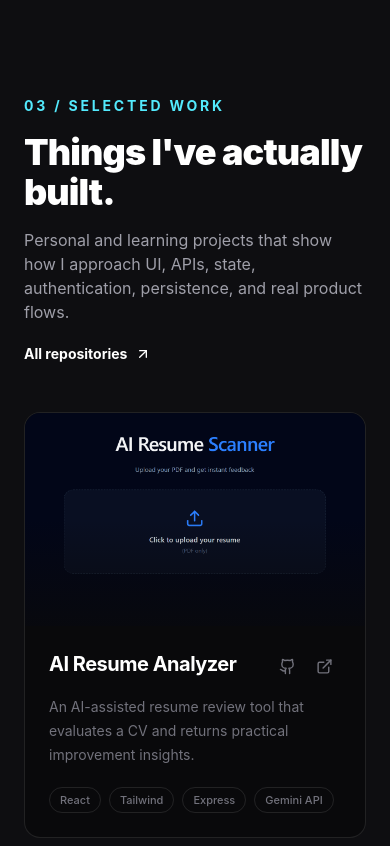
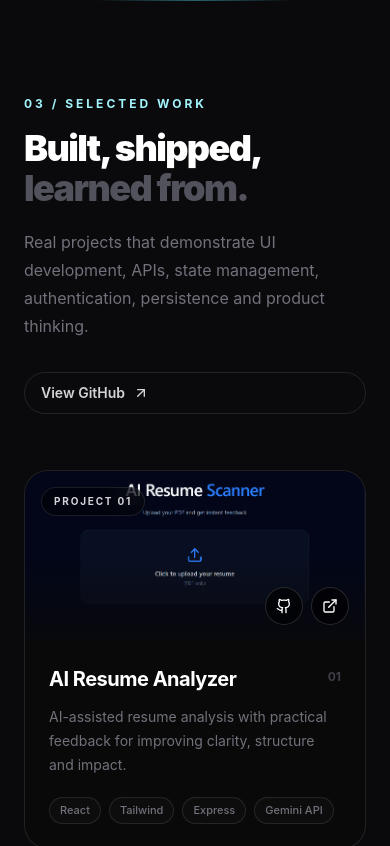
Before and after one commit to qutubahmed732/Portfolio, a React (Vite) app: page / in a window 390 px wide. Shown: the part 4480-5326 px from the top of the page. Built offline with nearby package versions, Linux system fonts and the light colour scheme.

Commit message:
feat: redesign project showcase

```diff
--- a/src/components/Projects.tsx
+++ b/src/components/Projects.tsx
@@ -10,47 +10,50 @@ import chatbot from "../assets/Chatbot.png";
 import stickyNotes from "../assets/stickyNotes.png";
 
 const projects = [
-  { title: "AI Resume Analyzer", description: "An AI-assisted resume review tool that evaluates a CV and returns practical improvement insights.", tech: ["React", "Tailwind", "Express", "Gemini API"], live: "https://ai-resume-analyzer-green-nine.vercel.app/", repo: "https://github.com/qutubahmed732/AI_resume_analyzer", image: resumeAnalyzer },
-  { title: "AI Chatbot", description: "A conversational AI interface built around an API-driven chat experience with authentication.", tech: ["React", "Tailwind", "Express", "Gemini API", "Clerk"], live: "https://ai-chatbot-blue-six.vercel.app/", repo: "https://github.com/qutubahmed732/AI-Chatbot", image: chatbot },
-  { title: "Blog with Appwrite", description: "A full CRUD blog experience with authentication, rich-text editing, and Appwrite-backed data.", tech: ["React", "TypeScript", "Appwrite", "React Hook Form"], live: "https://mega-blog-lake-seven.vercel.app", repo: "https://github.com/qutubahmed732/megaBlog", image: megaBlog },
-  { title: "Currency Converter", description: "A responsive currency conversion interface consuming live exchange-rate data through an external API.", tech: ["Next.js", "Tailwind", "API Integration"], live: "https://currency-converter-chi-kohl.vercel.app", repo: "https://github.com/qutubahmed732/Currency-Converter", image: currencyConverter },
-  { title: "Sticky Notes", description: "A lightweight notes app with motion, local persistence, and an intentionally simple interaction model.", tech: ["React", "Tailwind", "Motion", "Local Storage"], live: "https://stickykeepnotes.netlify.app/", repo: "https://github.com/qutubahmed732/sticky_notes", image: stickyNotes },
-  { title: "Todo App", description: "A CRUD todo application with filtering and persistent browser storage.", tech: ["React", "Tailwind", "Context API", "Local Storage"], live: "https://todo-local-storage-eight.vercel.app", repo: "https://github.com/qutubahmed732/Todo_LocalStorage", image: todoApp },
-  { title: "Password Generator", description: "A customizable password generator with convenient copy-to-clipboard functionality.", tech: ["React", "Tailwind"], live: "https://password-generator-two-tau-98.vercel.app", repo: "https://github.com/qutubahmed732/Password_Generator", image: passwordGenerator },
-  { title: "Hooks Agency Clone", description: "A responsive frontend recreation focused on layout, navigation, and clean styling with SCSS.", tech: ["HTML", "SCSS", "JavaScript"], live: "https://hooks-agency-clone.vercel.app", repo: "https://github.com/qutubahmed732/hooks_agency_clone", image: hooksAgency },
-  { title: "Weather App", description: "A responsive weather interface focused on API integration and presenting current weather information clearly.", tech: ["HTML", "CSS", "JavaScript", "Weather API"], live: "https://qutubahmed732.github.io/weather_app_new/", repo: "https://github.com/qutubahmed732/weather_app_new", image: weatherApp },
+  { title: "AI Resume Analyzer", description: "AI-assisted resume analysis with practical feedback for improving clarity, structure and impact.", tech: ["React", "Tailwind", "Express", "Gemini API"], live: "https://ai-resume-analyzer-green-nine.vercel.app/", repo: "https://github.com/qutubahmed732/AI_resume_analyzer", image: resumeAnalyzer },
+  { title: "AI Chatbot", description: "A conversational AI product interface with authentication and an API-driven chat experience.", tech: ["React", "Tailwind", "Express", "Gemini API", "Clerk"], live: "https://ai-chatbot-blue-six.vercel.app/", repo: "https://github.com/qutubahmed732/AI-Chatbot", image: chatbot },
+  { title: "Blog with Appwrite", description: "Full CRUD blogging experience with authentication, rich text editing and persistent Appwrite data.", tech: ["React", "TypeScript", "Appwrite", "React Hook Form"], live: "https://mega-blog-lake-seven.vercel.app", repo: "https://github.com/qutubahmed732/megaBlog", image: megaBlog },
+  { title: "Currency Converter", description: "Responsive conversion interface consuming external exchange-rate data with a focused, usable UI.", tech: ["Next.js", "Tailwind", "API Integration"], live: "https://currency-converter-chi-kohl.vercel.app", repo: "https://github.com/qutubahmed732/Currency-Converter", image: currencyConverter },
+  { title: "Sticky Notes", description: "Lightweight notes experience combining motion, local persistence and simple interactions.", tech: ["React", "Tailwind", "Motion", "Local Storage"], live: "https://stickykeepnotes.netlify.app/", repo: "https://github.com/qutubahmed732/sticky_notes", image: stickyNotes },
+  { title: "Todo App", description: "CRUD todo application with filtering, reusable state and persistent browser storage.", tech: ["React", "Tailwind", "Context API", "Local Storage"], live: "https://todo-local-storage-eight.vercel.app", repo: "https://github.com/qutubahmed732/Todo_LocalStorage", image: todoApp },
+  { title: "Password Generator", description: "Customizable password generator with a clean interaction flow and copy-to-clipboard support.", tech: ["React", "Tailwind"], live: "https://password-generator-two-tau-98.vercel.app", repo: "https://github.com/qutubahmed732/Password_Generator", image: passwordGenerator },
+  { title: "Hooks Agency Clone", description: "Responsive frontend recreation focused on layout, navigation and detailed SCSS styling.", tech: ["HTML", "SCSS", "JavaScript"], live: "https://hooks-agency-clone.vercel.app", repo: "https://github.com/qutubahmed732/hooks_agency_clone", image: hooksAgency },
+  { title: "Weather App", description: "API-powered weather interface designed around clear information hierarchy and responsive presentation.", tech: ["HTML", "CSS", "JavaScript", "Weather API"], live: "https://qutubahmed732.github.io/weather_app_new/", repo: "https://github.com/qutubahmed732/weather_app_new", image: weatherApp },
 ];
 
 export default function Projects() {
   return (
-    <section id="projects" className="reveal-section border-y border-white/10 bg-zinc-900/40 px-6 py-24 sm:py-32">
-      <div className="mx-auto max-w-6xl">
-        <div className="flex flex-col gap-5 sm:flex-row sm:items-end sm:justify-between">
-          <div>
-            <p className="reveal-item text-sm font-bold uppercase tracking-[.2em] text-cyan-300">03 / Selected work</p>
-            <h2 className="reveal-item mt-4 text-4xl font-black tracking-tight text-white sm:text-5xl">Things I've actually built.</h2>
-            <p className="reveal-item mt-4 max-w-xl text-zinc-400">Personal and learning projects that show how I approach UI, APIs, state, authentication, persistence, and real product flows.</p>
+    <section id="projects" className="reveal-section relative overflow-hidden border-y border-white/10 bg-[#0a0a0d] px-6 py-24 sm:py-32">
+      <div className="pointer-events-none absolute left-1/2 top-0 h-px w-1/2 -translate-x-1/2 bg-gradient-to-r from-transparent via-cyan-300/40 to-transparent" />
+      <div className="mx-auto max-w-7xl">
+        <div className="grid gap-8 lg:grid-cols-[1fr_auto] lg:items-end">
+          <div className="max-w-3xl">
+            <p className="reveal-item text-xs font-bold uppercase tracking-[.25em] text-cyan-200">03 / Selected work</p>
+            <h2 className="reveal-item mt-4 text-4xl font-black tracking-[-.045em] text-white sm:text-6xl">Built, shipped, <span className="text-zinc-600">learned from.</span></h2>
+            <p className="reveal-item mt-5 max-w-2xl text-base leading-7 text-zinc-500 sm:text-lg">Real projects that demonstrate UI development, APIs, state management, authentication, persistence and product thinking.</p>
           </div>
-          <a href="https://github.com/qutubahmed732" target="_blank" rel="noreferrer" className="reveal-item inline-flex items-center gap-2 text-sm font-bold text-white hover:text-cyan-300">All repositories <ArrowUpRight size={16} /></a>
+          <a href="https://github.com/qutubahmed732" target="_blank" rel="noreferrer" className="reveal-item inline-flex items-center gap-2 rounded-full border border-white/10 px-4 py-2.5 text-sm font-semibold text-zinc-300 transition hover:border-cyan-300/30 hover:text-cyan-200">View GitHub <ArrowUpRight size={16} /></a>
         </div>
 
-        <div className="mt-12 grid gap-5 md:grid-cols-2 lg:grid-cols-3">
-          {projects.map((project) => (
-            <article key={project.title} className="reveal-item group overflow-hidden rounded-2xl border border-white/10 bg-zinc-950 transition duration-300 hover:-translate-y-1 hover:border-cyan-300/20 hover:shadow-2xl hover:shadow-black/30">
-              <div className="relative aspect-[16/10] overflow-hidden bg-zinc-900">
-                <img src={project.image} alt={`${project.title} project preview`} loading="lazy" className="h-full w-full object-cover transition duration-500 group-hover:scale-[1.04]" />
-                <div className="absolute inset-0 bg-gradient-to-t from-zinc-950/80 via-transparent to-transparent" />
+        <div className="mt-14 grid gap-5 md:grid-cols-2 lg:grid-cols-3">
+          {projects.map((project, index) => (
+            <article key={project.title} className={`reveal-item group overflow-hidden rounded-[1.5rem] border border-white/10 bg-zinc-950/80 transition duration-500 hover:-translate-y-2 hover:border-cyan-300/25 hover:shadow-[0_24px_70px_rgba(0,0,0,.35)] ${index === 0 ? "md:col-span-2 lg:col-span-2" : ""}`}>
+              <div className={`relative overflow-hidden bg-zinc-900 ${index === 0 ? "aspect-[16/8]" : "aspect-[16/10]"}`}>
+                <img src={project.image} alt={`${project.title} project preview`} loading="lazy" className="h-full w-full object-cover transition duration-700 group-hover:scale-[1.045]" />
+                <div className="absolute inset-0 bg-gradient-to-t from-zinc-950 via-transparent to-transparent opacity-90" />
+                <div className="absolute left-4 top-4 rounded-full border border-white/10 bg-black/45 px-3 py-1.5 text-[10px] font-bold uppercase tracking-[.18em] text-zinc-300 backdrop-blur-md">Project {String(index + 1).padStart(2, "0")}</div>
+                <div className="absolute bottom-4 right-4 flex gap-2 opacity-0 transition duration-300 group-hover:opacity-100 max-sm:opacity-100">
+                  <a href={project.repo} target="_blank" rel="noreferrer" aria-label={`GitHub repository for ${project.title}`} className="rounded-full border border-white/15 bg-black/60 p-2.5 text-white backdrop-blur-md hover:text-cyan-200"><Github size={16} /></a>
+                  <a href={project.live} target="_blank" rel="noreferrer" aria-label={`Live demo for ${project.title}`} className="rounded-full border border-white/15 bg-black/60 p-2.5 text-white backdrop-blur-md hover:text-cyan-200"><ExternalLink size={16} /></a>
+                </div>
               </div>
-              <div className="p-6">
+              <div className="p-6 sm:p-7">
                 <div className="flex items-start justify-between gap-4">
-                  <h3 className="text-xl font-bold tracking-tight text-white">{project.title}</h3>
-                  <div className="flex shrink-0 gap-1">
-                    <a href={project.repo} target="_blank" rel="noreferrer" aria-label={`GitHub repository for ${project.title}`} className="rounded-lg p-2 text-zinc-500 hover:bg-white/5 hover:text-white"><Github size={17} /></a>
-                    <a href={project.live} target="_blank" rel="noreferrer" aria-label={`Live demo for ${project.title}`} className="rounded-lg p-2 text-zinc-500 hover:bg-white/5 hover:text-cyan-300"><ExternalLink size={17} /></a>
-                  </div>
+                  <h3 className="text-xl font-bold tracking-tight text-white sm:text-2xl">{project.title}</h3>
+                  <span className="mt-1 text-xs font-bold text-zinc-700">{String(index + 1).padStart(2, "0")}</span>
                 </div>
                 <p className="mt-3 min-h-[4.5rem] text-sm leading-6 text-zinc-500">{project.description}</p>
-                <div className="mt-5 flex flex-wrap gap-2">{project.tech.map((tech) => <span key={tech} className="rounded-full border border-white/10 px-2.5 py-1 text-[11px] font-medium text-zinc-500">{tech}</span>)}</div>
+                <div className="mt-5 flex flex-wrap gap-2">{project.tech.map((tech) => <span key={tech} className="rounded-full border border-white/10 bg-white/[.02] px-2.5 py-1 text-[11px] font-medium text-zinc-500">{tech}</span>)}</div>
               </div>
             </article>
           ))}
```
